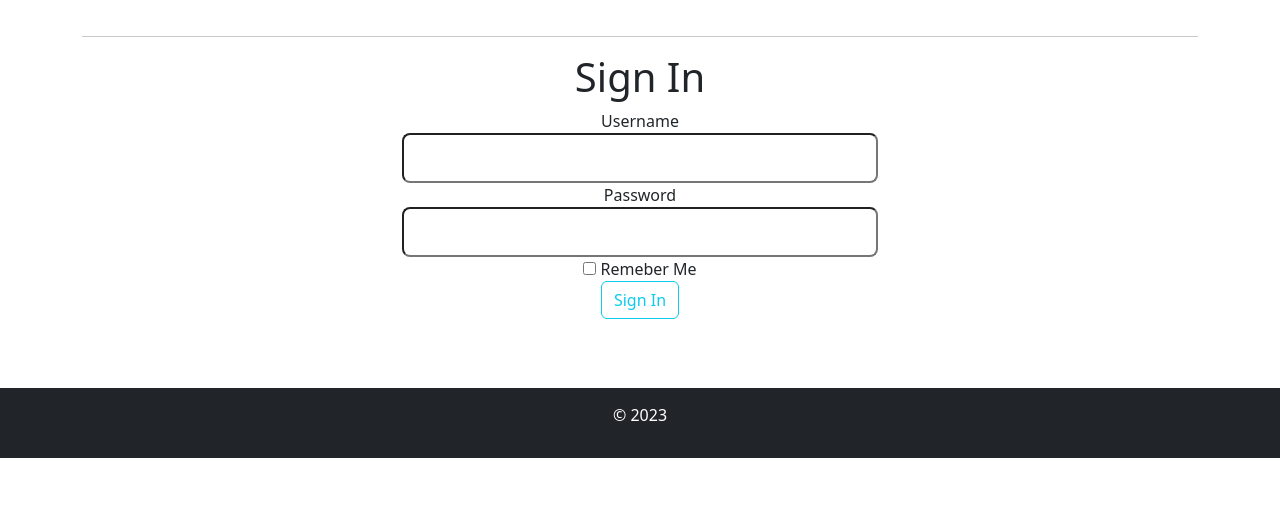
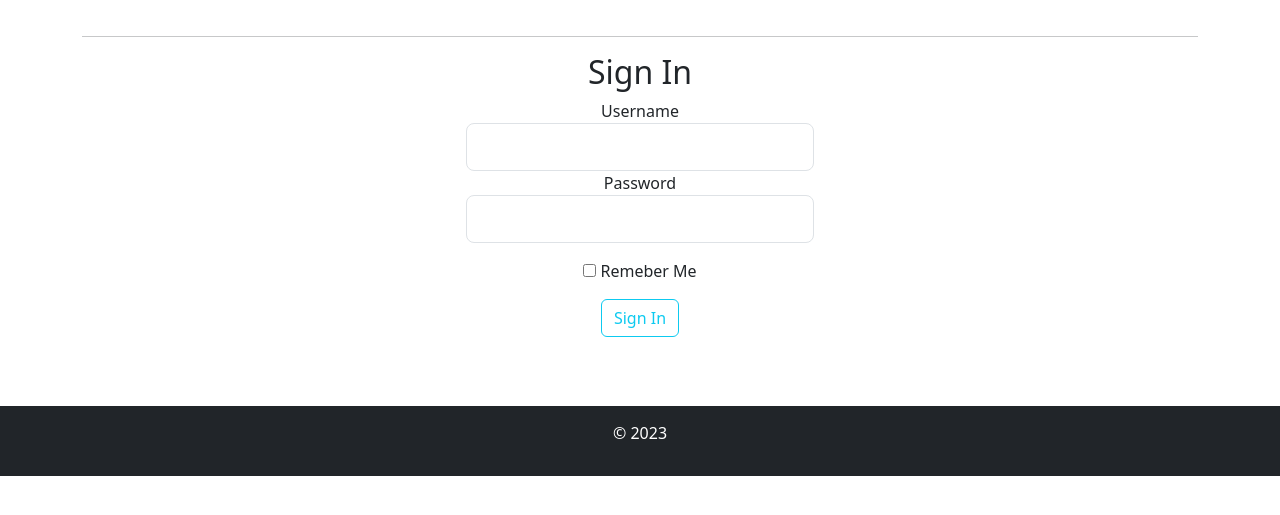
Before and after one commit to Mesele9/hotel_inventory_system, a Flask app: page /users/login in a window 1280 px wide. Shown: the part 112-627 px from the top of the page. Run offline with Flask 3, Linux system fonts and the light colour scheme.

Commit message:
update user login and registration

```diff
--- a/app/manage_users/form.py
+++ b/app/manage_users/form.py
@@ -1,5 +1,5 @@
 from flask_wtf import FlaskForm
-from wtforms import StringField, PasswordField, BooleanField, SubmitField
+from wtforms import StringField, PasswordField, BooleanField, SubmitField, SelectField
 from wtforms.validators import DataRequired, EqualTo
 
 
@@ -15,5 +15,5 @@ class RegistrationForm(FlaskForm):
     username = StringField('Username', validators=[DataRequired()])
     password = PasswordField('Password', validators=[DataRequired()])
     confirm_password = PasswordField('Confirm Password', validators=[DataRequired(), EqualTo('password')])
-    role = StringField('Role', validators=[DataRequired()])
+    role = SelectField('Role', choices=[('', 'Select Role'), ('admin', 'Admin'), ('manager', 'Manager'), ('store_keeper', 'Store Keeper'), ('others', 'Others')], validators=[DataRequired()])
     submit = SubmitField('Add User')
--- a/app/templates/users_auth/add_user.html
+++ b/app/templates/users_auth/add_user.html
@@ -1,7 +1,7 @@
 {% extends 'base.html' %}
 
 {% block content %}
-    <div class="mb-3">
+    <div class="container justify-content-center col-md-4">
       <h2>Create New User</h2>
       <form action="" method="post" novalidate>
         {{ form.hidden_tag() }}
@@ -45,8 +45,8 @@
               <span style="color: red;">[{{ error }}]</span>
               {% endfor %}
             </div>
-            <div></div>
-            <div class="form-group">{{ form.submit(class='btn btn-outline-info') }}</div>
+            <div class=""></div>
+            <div class="form-group">{{ form.submit(class='btn btn-outline-info mt-3') }}</div>
     </form>
 
 
--- a/app/templates/users_auth/login.html
+++ b/app/templates/users_auth/login.html
@@ -1,26 +1,26 @@
 {% extends 'base.html' %}
 
 {% block content %}
-
-    <h1>Sign In</h1>
+    <div class="container justify-content-center col-md-4">
+    <h2>Sign In</h2>
     <form action="" method="post" novalidate>
         {{ form.hidden_tag() }}
         <div class="form-group">
-            {{ form.username.label(class='form-control-label') }}<br>
-            {{ form.username(class='form-control-lg', size=32) }}<br>
+            {{ form.username.label(class='form-control-label') }}
+            {{ form.username(class='form-control form-control-lg', size=32) }}
             {% for error in form.username.errors %}
             <span style="color: red;">[{{ error }}]</span>
             {% endfor %}
         </div>
         <div class="form-group">
-            {{ form.password.label(class='form-control-label') }}<br>
-            {{ form.password(class='form-control-lg', size=32) }}<br>
+            {{ form.password.label(class='form-control-label') }}
+            {{ form.password(class='form-control form-control-lg', size=32) }}
             {% for error in form.password.errors %}
             <span style="color: red;">[{{ error }}]</span>
             {% endfor %}
         </div>
-        <div class="form-group">{{ form.remember_me() }} {{ form.remember_me.label }}</div>
-        <div class="form-group">{{ form.submit(class='btn btn-outline-info') }}</div>
+        <div class="form-group mt-3">{{ form.remember_me() }} {{ form.remember_me.label }}</div>
+        <div class="form-group">{{ form.submit(class='btn btn-outline-info mt-3') }}</div>
     </form>
-
+    </div>
 {% endblock %}
```
